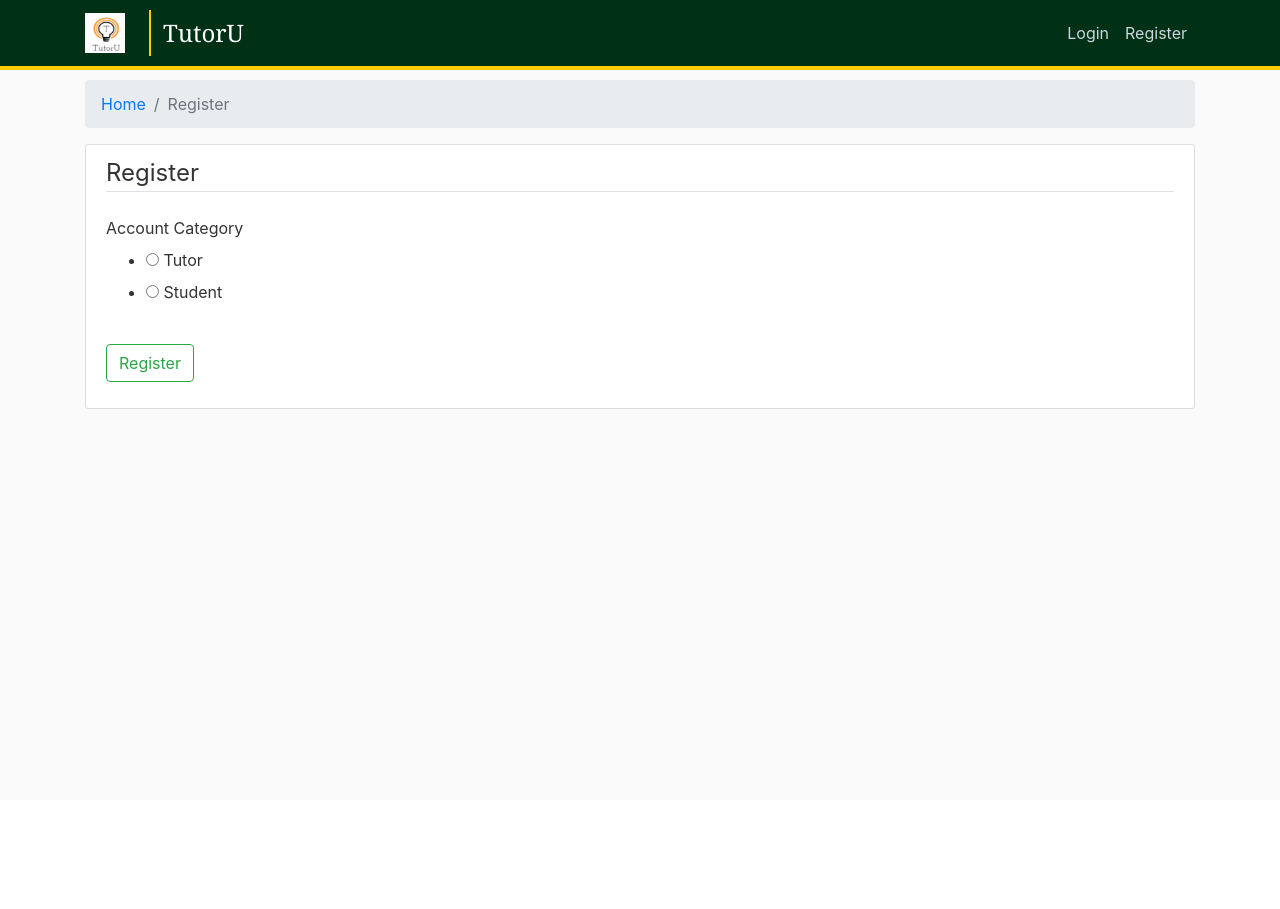
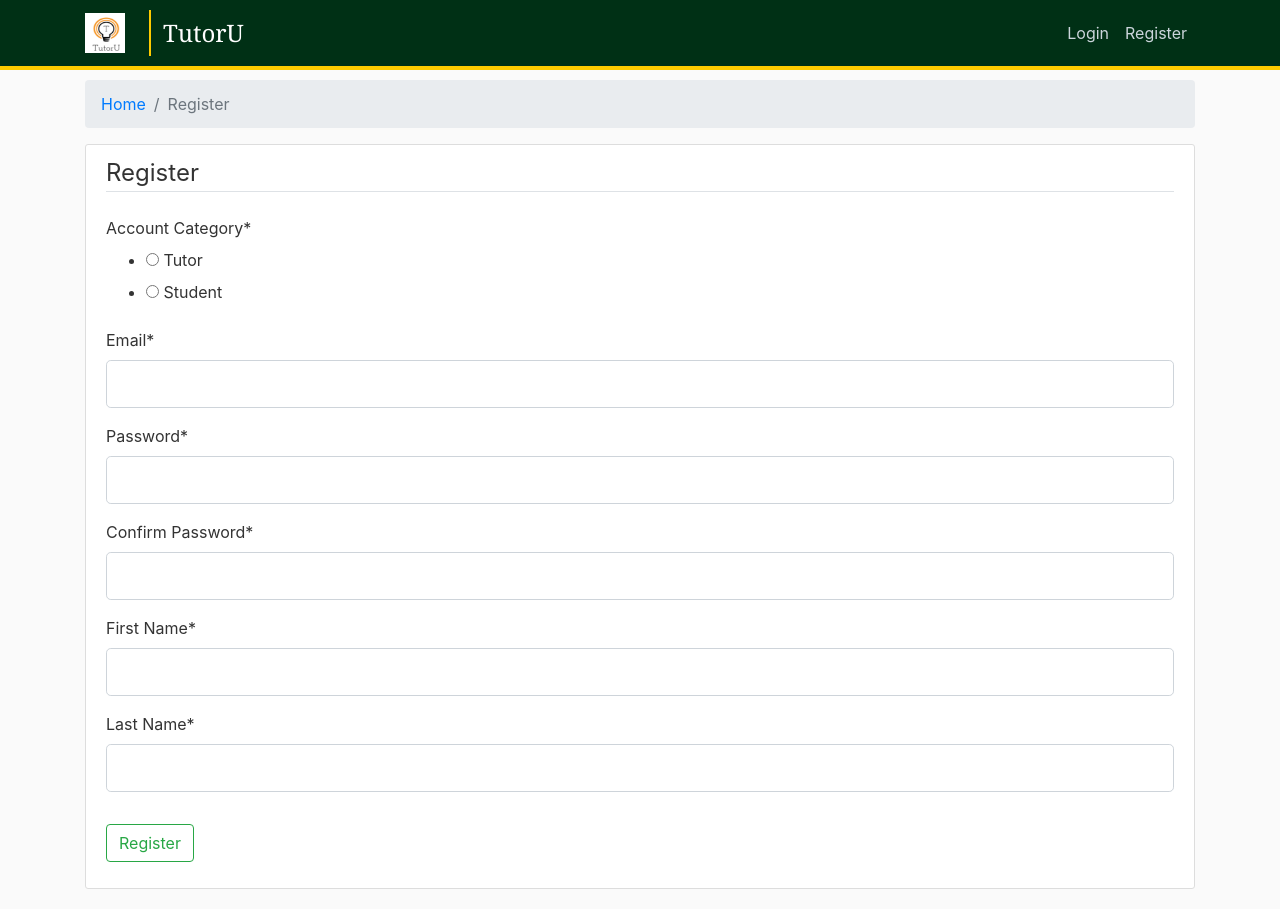
Before and after one commit to jmeyre/TutorU, a Flask app: page /register in a window 1280 px wide. Before the commit the page ends 409 px from the top, so only its background shows below. Run offline with Flask 2, Linux system fonts and the light colour scheme; some libraries are stand-ins or nearby versions.

Commit message:
added fields to Register form

```diff
--- a/uyp/forms.py
+++ b/uyp/forms.py
@@ -7,13 +7,13 @@ from datetime import datetime
 
 class RegisterForm(FlaskForm):
     # user_id = IntegerField('User ID', validators=[DataRequired()])
-    category = RadioField('Account Category', choices=[('Tutor', 'Tutor'), ('Student', 'Student')],
+    category = RadioField('Account Category*', choices=[('Tutor', 'Tutor'), ('Student', 'Student')],
                           validators=[DataRequired()])
-    email = StringField('Email', validators=[DataRequired(), Email()])
-    password = PasswordField('Password', validators=[DataRequired()])
-    confirm_password = PasswordField('Confirm Password', validators=[DataRequired(), EqualTo('password')])
-    fname = StringField('First Name', validators=[DataRequired()])
-    lname = StringField('Last Name', validators=[DataRequired()])
+    email = StringField('Email*', validators=[DataRequired(), Email()])
+    password = PasswordField('Password*', validators=[DataRequired()])
+    confirm_password = PasswordField('Confirm Password*', validators=[DataRequired(), EqualTo('password')])
+    fname = StringField('First Name*', validators=[DataRequired()])
+    lname = StringField('Last Name*', validators=[DataRequired()])
     submit = SubmitField('Register')
 
 
--- a/uyp/templates/register.html
+++ b/uyp/templates/register.html
@@ -16,29 +16,28 @@
                 <legend class="border-bottom mb-4">Register</legend>
 
 
-                {#<div class="form-group">
-                    {{ form.user_id.label(class="form-control-label") }}
-
-                    {% if form.user_id.errors %}
-                        {{ form.user_id(class="form-control form-control-lg is-invalid") }}
-                        <div class="invalid-feedback">
-                            {% for error in form.user_id.errors %}
-                                <span>{{ error }}</span>
-                            {% endfor %}
-                        </div>
-                    {% else %}
-                        {{ form.user_id(class="form-control form-control-lg") }}
-                    {% endif %}
-                </div>#}
-
-
                 <div class="form-group">
                     {{ form.category.label(class="form-control-label") }}
                     {{ form.category(class="radio") }}
                 </div>
 
+                <!-- email field -->
+                <div class="form-group">
+                    {{ form.email.label(class="form-control-label") }}
+                    {% if form.email.errors %}
+                        {{ form.email(class="form-control form-control-lg is-invalid") }}
+                        <div class="invalid-feedback">
+                            {% for error in form.email.errors %}
+                                <span>{{ error }}</span>
+                            {% endfor %}
+                        </div>
+                    {% else %}
+                        {{ form.email(class="form-control form-control-lg") }}
+                    {% endif %}
+                </div>
 
-                {#<div class="form-group">
+                <!-- password field -->
+                <div class="form-group">
                     {{ form.password.label(class="form-control-label") }}
                     {% if form.password.errors %}
                         {{ form.password(class="form-control form-control-lg is-invalid") }}
@@ -52,7 +51,7 @@
                     {% endif %}
                 </div>
 
-
+                <!-- confirm_password field -->
                 <div class="form-group">
                     {{ form.confirm_password.label(class="form-control-label") }}
                     {% if form.confirm_password.errors %}
@@ -65,7 +64,38 @@
                     {% else %}
                         {{ form.confirm_password(class="form-control form-control-lg") }}
                     {% endif %}
-                </div>#}
+                </div>
+
+                <!-- fname field -->
+                <div class="form-group">
+                    {{ form.fname.label(class="form-control-label") }}
+                    {% if form.fname.errors %}
+                        {{ form.fname(class="form-control form-control-lg is-invalid") }}
+                        <div class="invalid-feedback">
+                            {% for error in form.fname.errors %}
+                                <span>{{ error }}</span>
+                            {% endfor %}
+                        </div>
+                    {% else %}
+                        {{ form.fname(class="form-control form-control-lg") }}
+                    {% endif %}
+                </div>
+
+                <!-- lname field -->
+                <div class="form-group">
+                    {{ form.lname.label(class="form-control-label") }}
+                    {% if form.lname.errors %}
+                        {{ form.lname(class="form-control form-control-lg is-invalid") }}
+                        <div class="invalid-feedback">
+                            {% for error in form.lname.errors %}
+                                <span>{{ error }}</span>
+                            {% endfor %}
+                        </div>
+                    {% else %}
+                        {{ form.lname(class="form-control form-control-lg") }}
+                    {% endif %}
+                </div>
+
             </fieldset>
             <div class="form-group">
                 {{ form.submit(class="btn btn-outline-success") }}
```
